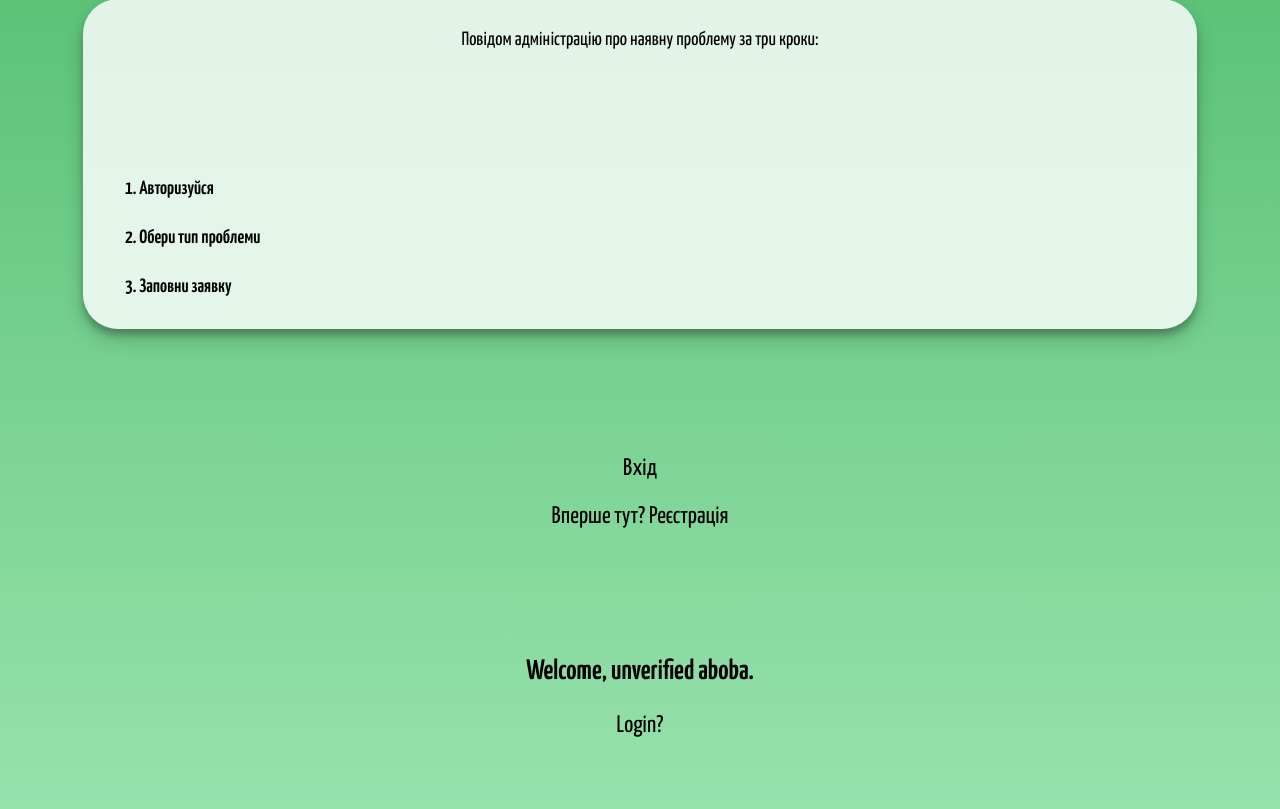
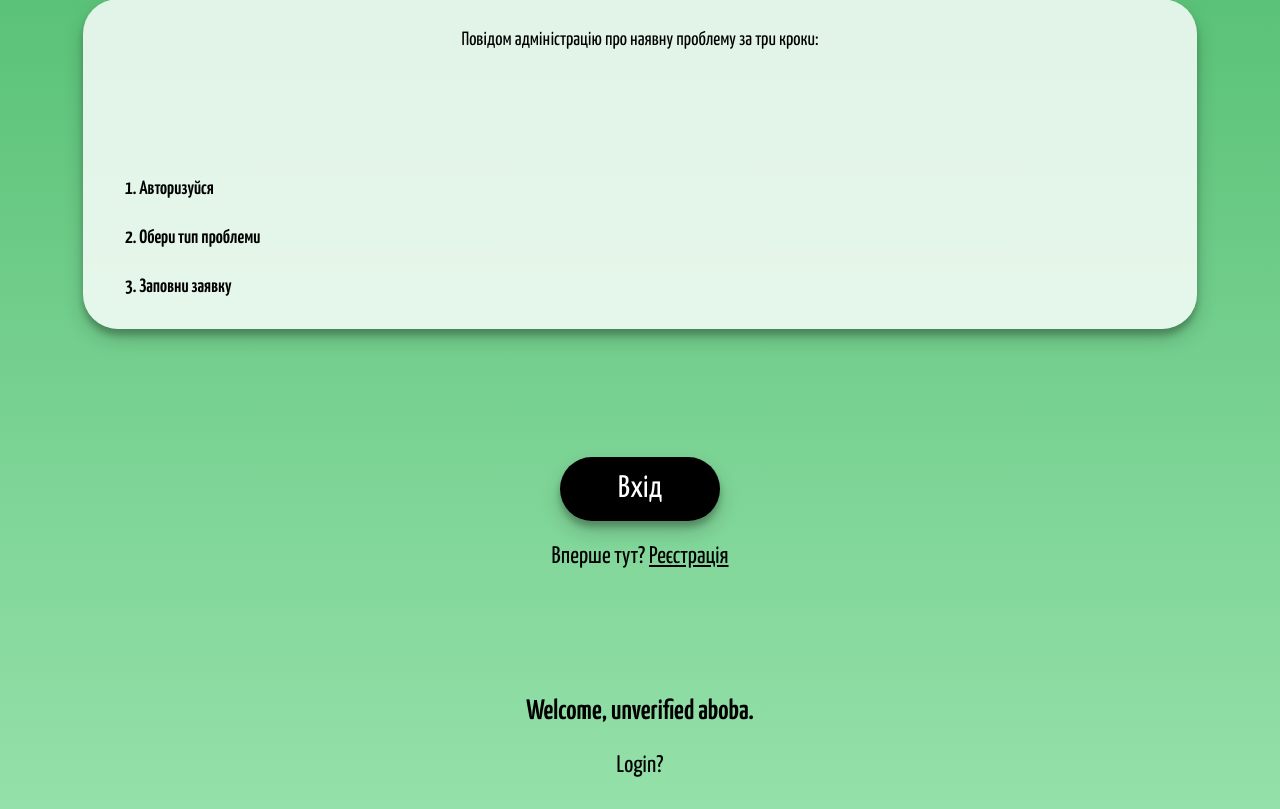
Before and after one commit to qsevenn/hostel-help, a Django app: page / in a window 1280 px wide. Shown: the part 350-1159 px from the top of the page. Run offline with Django 4.2, Linux system fonts and the light colour scheme; some libraries are stand-ins or nearby versions.

Commit message:
+- нормальний стиль для телефону

```diff
--- a/static/style.css
+++ b/static/style.css
@@ -58,7 +58,7 @@ header, nav, .instruction, #enter-button {
 }
 
 #menu-button::before {
-    font-family: "Fontawesome";
+    font-family: "Fontawesome", sans-serif;
     content: "\f0c9";
 }
 
--- a/templates/index.html
+++ b/templates/index.html
@@ -49,8 +49,8 @@
                 <li>Заповни заявку</li>
             </ol>
         </figure>
-        <div>
-            <a href="#" class="enter-button">Вхід</a>
+        <div class="authorisation">
+            <a href="#" id="enter-button">Вхід</a>
             <p>Вперше тут?
                 <a href="#">Реєстрація</a>
             </p>
```
